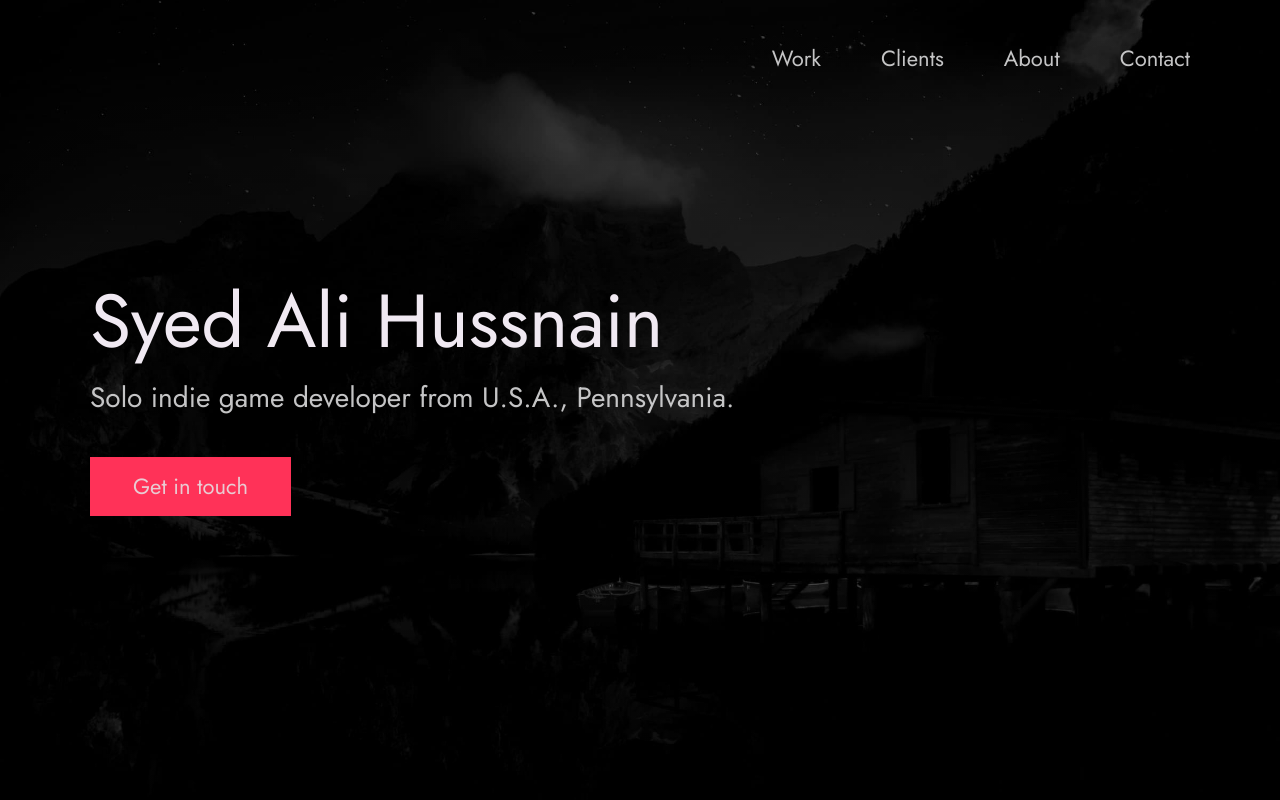
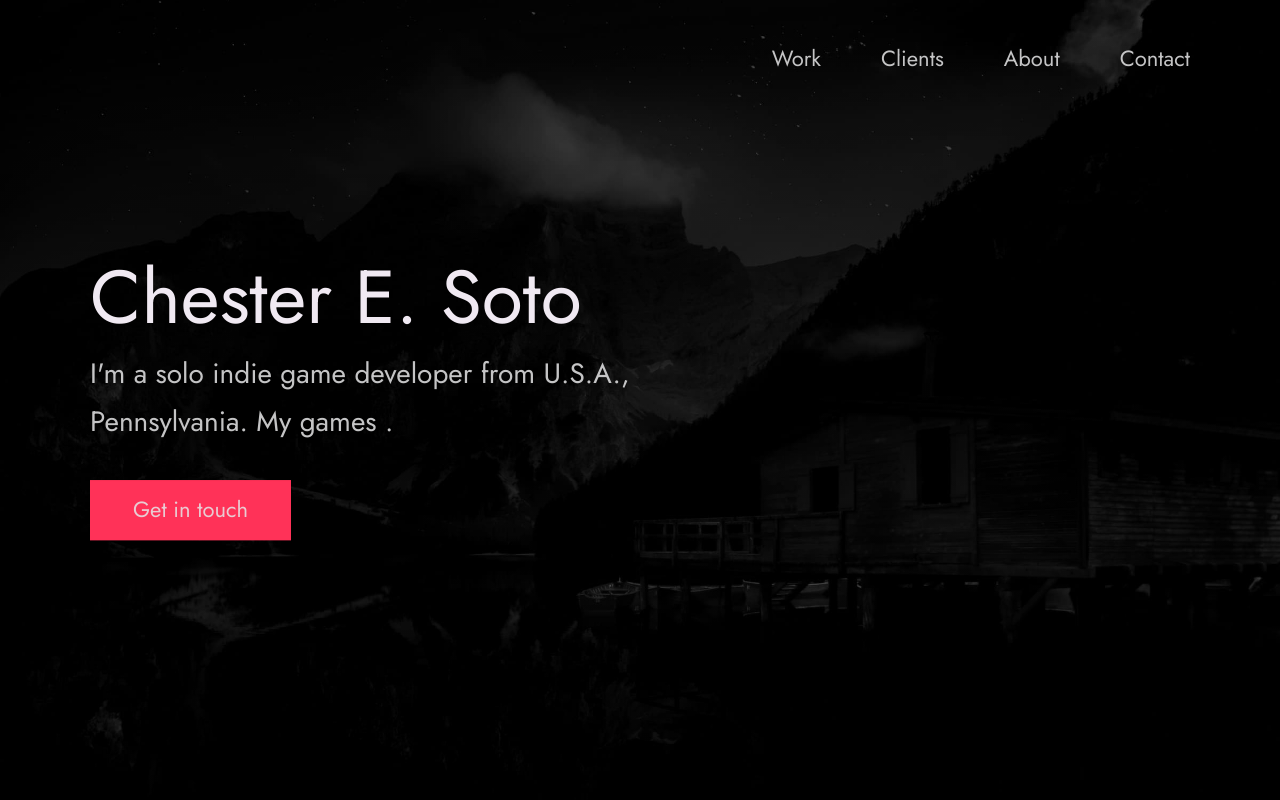
Before and after one commit to Computer-and-Information-Science/portfolio-ReChetCoder, a plain HTML site: page index.html in a window 1280 px wide. Shown: the top 800 px of the page. Drawn offline with Linux system fonts and the light colour scheme.

Commit message:
Update index.html

```diff
--- a/index.html
+++ b/index.html
@@ -56,10 +56,11 @@
       <div class="header__text">
         <h1 class="heading-primary">
           <!-- Replace the following name with your name -->
-          <span>Syed Ali Hussnain</span>
+          <span>Chester E. Soto</span>
         </h1>
         <!-- Put a small paragraph about yourself -->
-        <p>Solo indie game developer from U.S.A., Pennsylvania. </p>
+        <p>I'm a solo indie game developer from U.S.A., Pennsylvania.
+          My games . </p>
         <a href="#contact" class="btn btn--pink">Get in touch</a>
       </div>
     </div>
```
